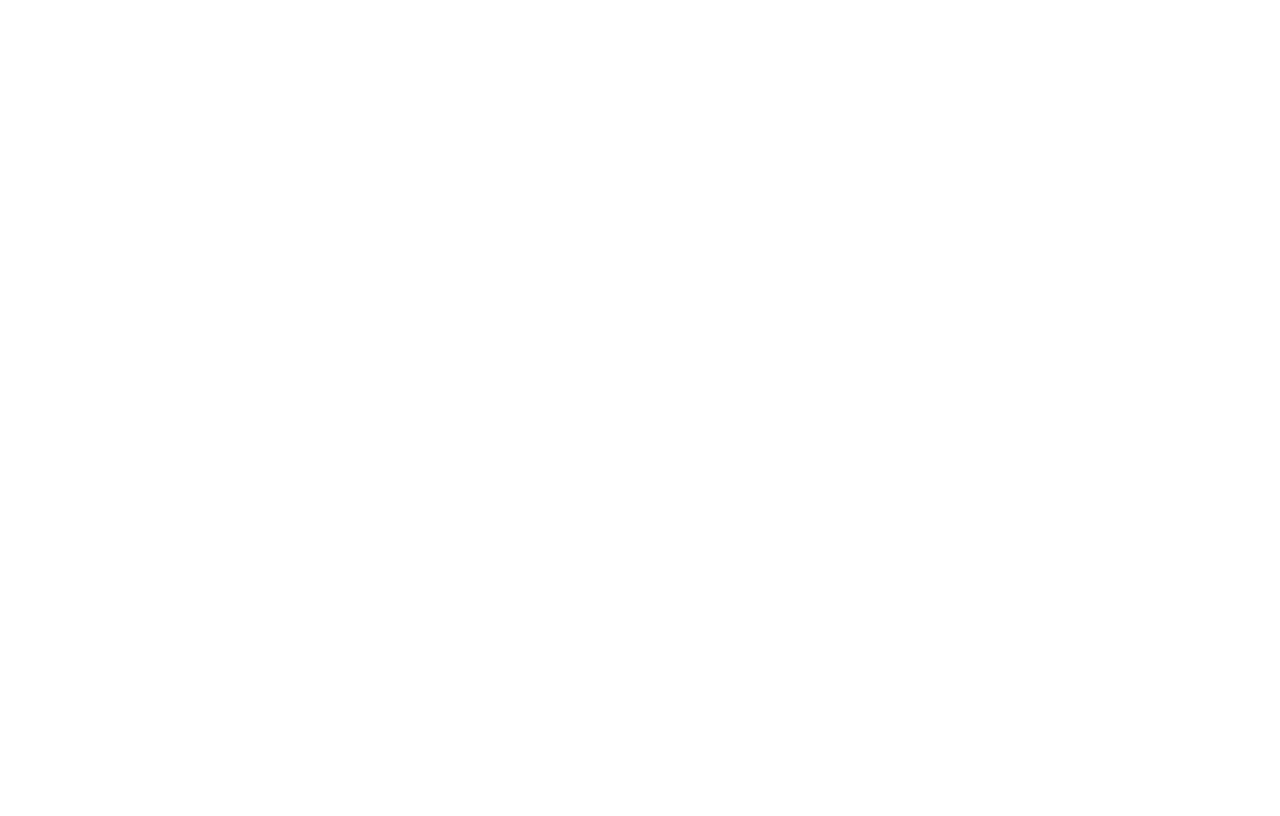
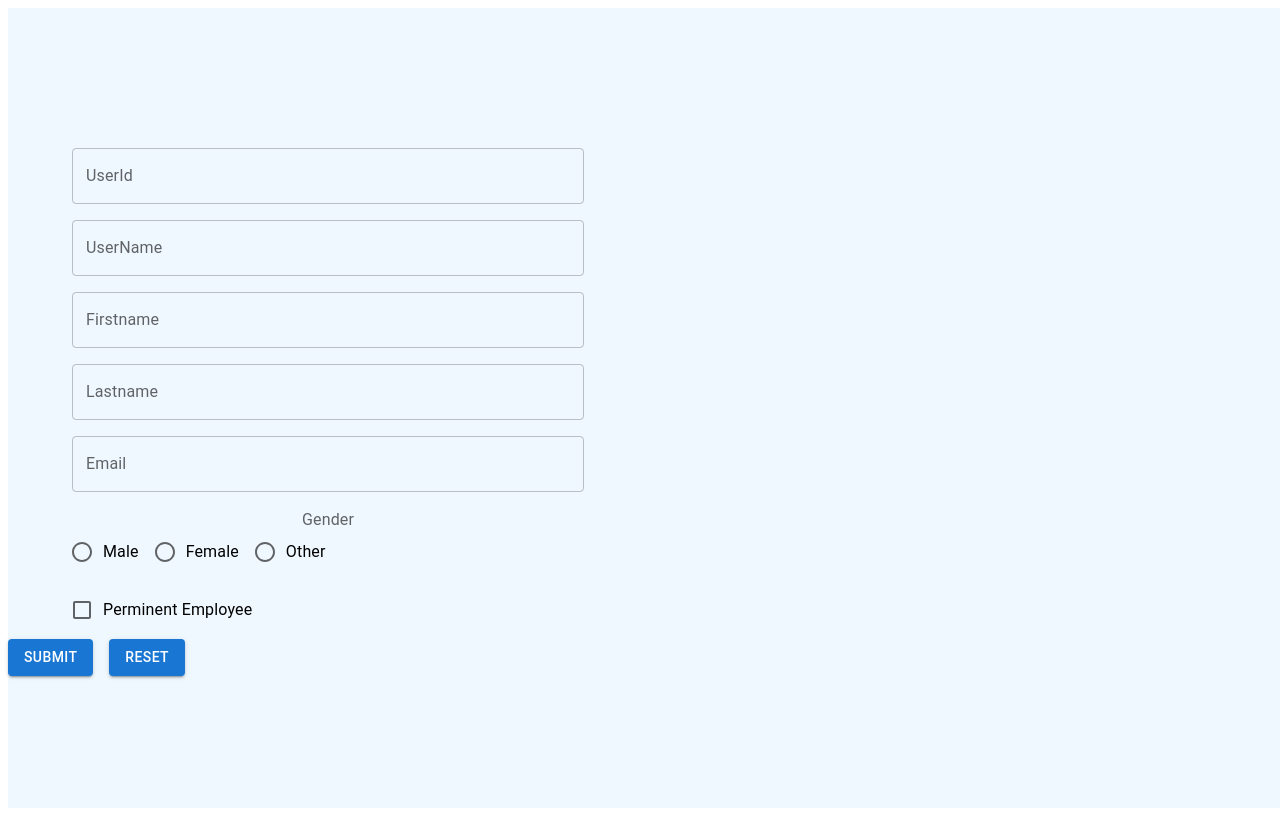
Before and after one commit to prasanti004/reactpractice, a React (Create React App) app: page /claimform in a window 1280 px wide. Before the commit this address had no page. Built offline with nearby package versions, Linux system fonts and the light colour scheme.

Commit message:
login and routing

```diff
--- a/src/App.js
+++ b/src/App.js
@@ -1,6 +1,8 @@
-
+import "./App.css";
 import ClaimForm from "./Components/ClaimForm";
 import ClaimFormDetails from "./Components/ClaimFormDetails";
+import Login from "./Components/Login";
+
 import React from "react";
 import {
   BrowserRouter as Router,
@@ -10,13 +12,13 @@ import {
 
 function App() {
   return (
-    <div >
+    <div className="App">
 
 <Router>
 
         <Routes>
-          <Route exact path="/" element={<ClaimForm/>}/>
-          <Route exact path="/claimformdetails" element={<ClaimFormDetails/>}/>
+          <Route exact path="/" element={<Login/>}/>
+          <Route exact path="/claimform" element={<ClaimFormDetails/>}/>
         </Routes>
 
     </Router>
--- a/src/Components/ClaimFormDetails.jsx
+++ b/src/Components/ClaimFormDetails.jsx
@@ -28,7 +28,8 @@ const useStyles = makeStyles({
 });
 
 const initialFValues = {
-
+  userid: '',
+  username: '',
   firstname: '',
   lastname: '',
   email: '',
@@ -68,6 +69,24 @@ const ClaimFormDetails = () => {
     <Form onSubmit={handleSubmit}>
       <Grid container>
         <Grid item xs={6}>
+
+          <TextField
+            variant="outlined"
+            label="UserId"
+            name="userid"
+            value={values.userid}
+            onChange={handleInputChange}
+
+          />
+
+          <TextField
+            variant="outlined"
+            label="UserName"
+            name="username"
+            value={values.username}
+            onChange={handleInputChange}
+
+          />
           <TextField
             variant="outlined"
             label="Firstname"
--- /dev/null
+++ b/src/Components/Login.jsx
@@ -0,0 +1,86 @@
+import React from 'react';
+import { useNavigate } from 'react-router-dom';
+import { TextField, Grid } from '@mui/material';
+import { Form, useForm } from './useForm';
+import { makeStyles } from '@mui/styles';
+import { createTheme } from '@mui/material/styles';
+import { Stack } from '@mui/material';
+import { Button } from '@mui/material';
+import { width } from '@mui/system';
+
+
+
+const theme = createTheme();
+const useStyles = makeStyles({
+    root: {
+        '& .Button-root': {
+            margin: theme.spacing(1, 'auto'),
+            textTransform: 'none',
+            width: '2%'
+        }
+    }
+
+});
+
+
+const initialFValues = {
+    userid: '',
+    username: '',
+}
+export default function Login() {
+
+    const [value, setValue] = React.useState('');
+
+    const onChange = event => {
+        localStorage.setItem('claimformdata',);
+
+        setValue(event.target.value);
+    };
+    const navigate = useNavigate();
+   // navigate('/claimform');
+
+
+    const handleSubmit = e => {
+
+
+       e.navigate('/claimform');
+
+    }
+
+
+
+
+    return (
+        <Form onSubmit={handleSubmit}>
+            <Grid container>
+                <Grid item xs={6}>
+
+                    <TextField
+                        variant="outlined"
+                        label="UserId"
+                        name="userid"
+                    // value={values.userid}
+                    // onChange={handleInputChange}
+                    />
+
+                    <TextField
+                        variant="outlined"
+                        label="UserName"
+                        name="username"
+                    // value={values.username}
+                    // onChange={handleInputChange}
+                    />
+
+                    <Stack direction="row" >
+                        <Button type="submit" color="primary" className="px-4"
+
+                        >
+                            Login
+                        </Button>
+                    </Stack>
+
+                </Grid>
+            </Grid>
+        </Form>
+    )
+}
```
Also changed, not shown: src/App.css (+13 -0 lines).
